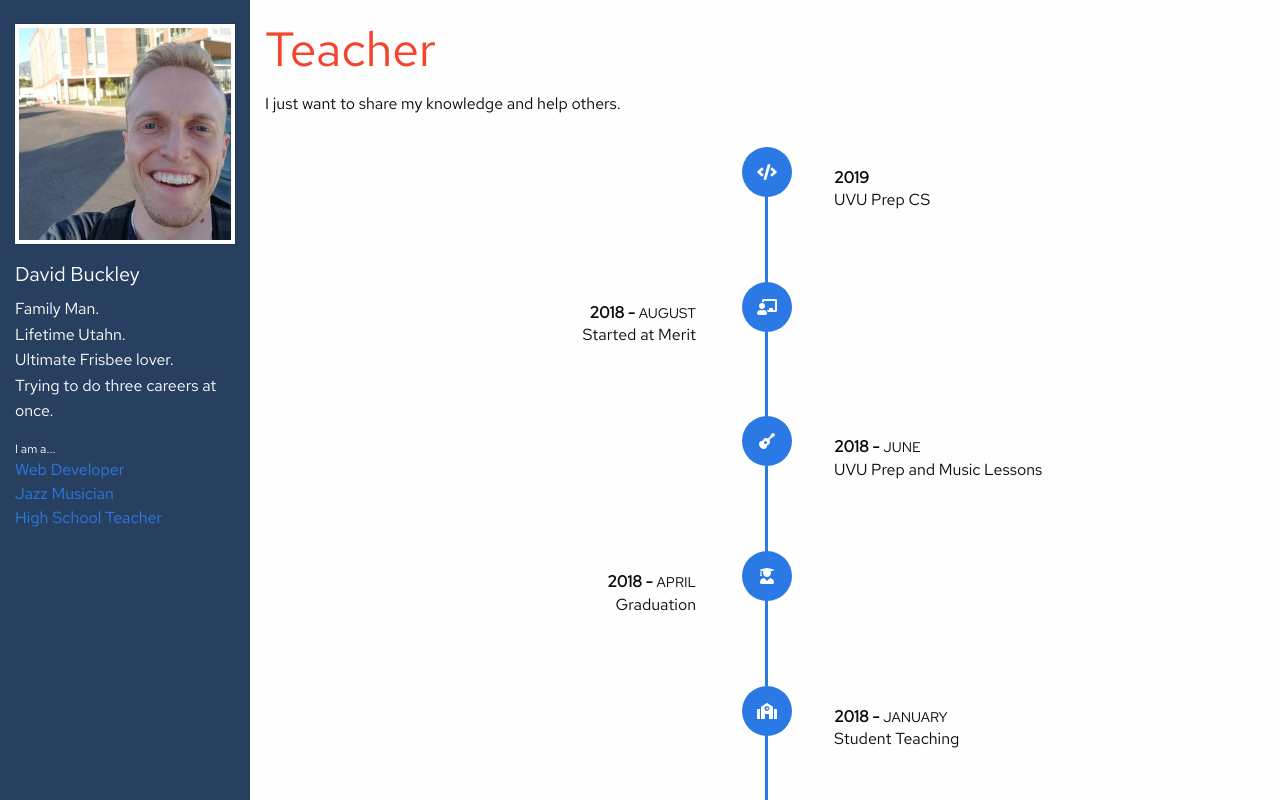
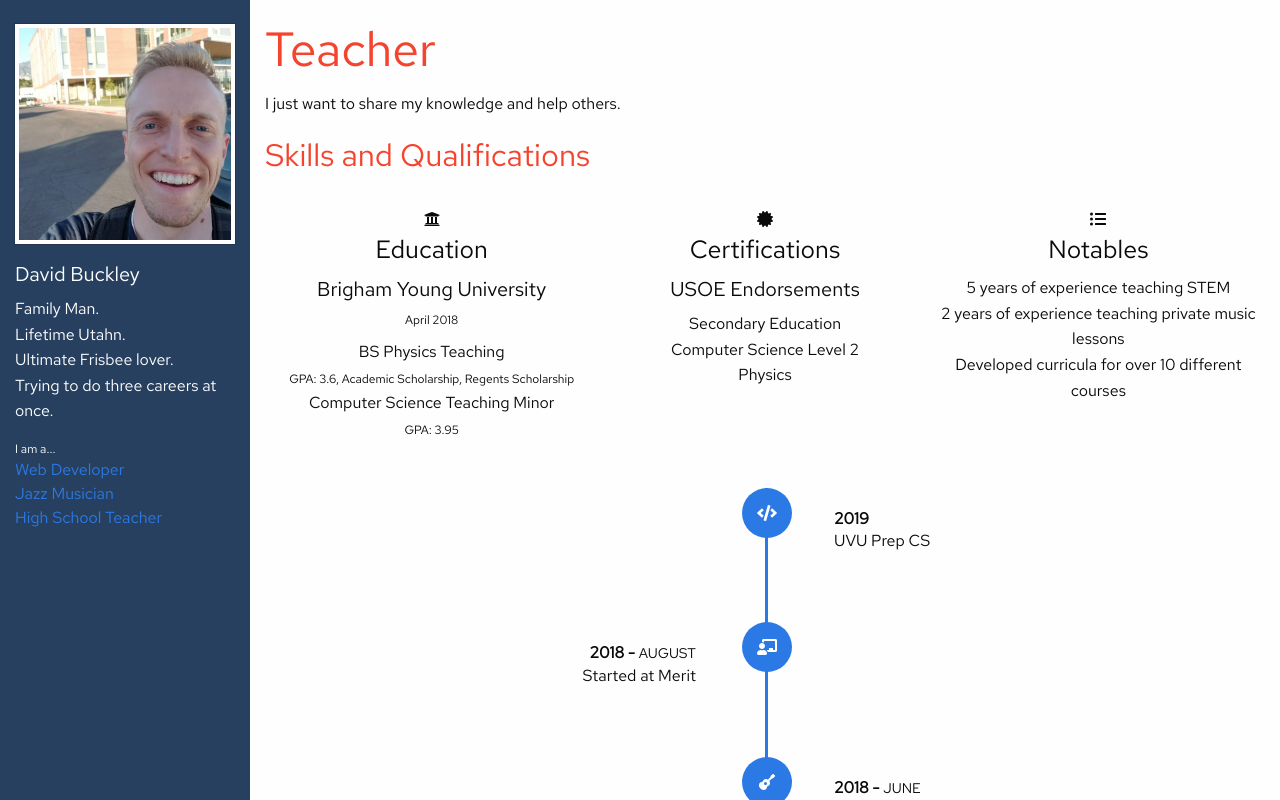
Before and after one commit to buckldav/davidjaybuckley, a React (Create React App) app: page /teacher in a window 1280 px wide. Shown: the top 800 px of the page. Built offline with nearby package versions, Linux system fonts and the light colour scheme.

Commit message:
Teacher skills and quals

```diff
--- a/src/components/Layout.js
+++ b/src/components/Layout.js
@@ -19,7 +19,7 @@
               <h1 className="h5"><a className="white-text" href="/">David Buckley</a></h1>
               <p>Family Man.<br/>Lifetime Utahn.<br/>Ultimate Frisbee lover.<br/>Trying to do three careers at once.</p>
               <nav id="nav-links" className="grid-y">
-                <span className="xs-text">I am a...</span>
+                <span className="text-xs">I am a...</span>
                 <a href="/developer">Web Developer</a>
                 <a href="/musician">Jazz Musician</a>
                 <a href="/teacher">High School Teacher</a>
--- a/src/pages/Teacher.js
+++ b/src/pages/Teacher.js
@@ -1,7 +1,7 @@
 import React from 'react'
 import Contact from '../components/Contact'
 import { FontAwesomeIcon } from '@fortawesome/react-fontawesome'
-import { faCode, faGraduationCap, faGlobeAsia, faBolt, faHandsHelping, faFlask, faUsers, faFire, faSchool, faUserGraduate, faChalkboardTeacher, faGuitar } from '@fortawesome/free-solid-svg-icons'
+import { faCode, faGraduationCap, faGlobeAsia, faBolt, faHandsHelping, faFlask, faUsers, faFire, faSchool, faUserGraduate, faChalkboardTeacher, faGuitar, faUniversity, faCertificate, faListUl } from '@fortawesome/free-solid-svg-icons'
 
 
 const TimelineItem = props => {
@@ -138,6 +138,40 @@
   </div>
 )
 
+const TeacherSkills = () => (
+  <div class="text-center">
+    <h3 class="accent-text text-left margin-bottom-2">Skills and Qualifications</h3>
+    <div class="grid-x grid-x-margin">
+      <div class="small-12 medium-4 columns">
+        <FontAwesomeIcon icon={faUniversity} />
+        <h4 class="marketing-site-three-up-title">Education</h4>
+        <p className="h5">Brigham Young University<br/><span className="text-xs">April 2018</span></p>
+        <p className="margin-vertical-0">BS Physics Teaching<br/><span className="text-xs">GPA: 3.6, Academic Scholarship, Regents Scholarship</span></p>
+        <p>Computer Science Teaching Minor<br/><span className="text-xs">GPA: 3.95</span></p>
+      </div>
+      <div class="small-12 medium-4 columns">
+        <FontAwesomeIcon icon={faCertificate} />
+        <h4 class="marketing-site-three-up-title">Certifications</h4>
+        <p className="h5">USOE Endorsements</p>
+        <ul className="list-style-none">
+          <li>Secondary Education</li>
+          <li>Computer Science Level 2</li>
+          <li>Physics</li>
+        </ul>
+      </div>
+      <div class="small-12 medium-4 columns">
+        <FontAwesomeIcon icon={faListUl} />
+        <h4 class="marketing-site-three-up-title">Notables</h4>
+        <ul className="list-style-none">
+          <li>5 years of experience teaching STEM</li>
+          <li>2 years of experience teaching private music lessons</li>
+          <li>Developed curricula for over 10 different courses</li>
+        </ul>
+      </div>
+    </div>
+  </div>
+)
+
 const Teacher = () => (
   <main role="main" id="teacher">
     <section className="grid-container margin-top-1">
@@ -151,6 +185,9 @@
       </div>
     </section>
     <section className="grid-container margin-vertical-1">
+      <TeacherSkills />
+    </section>
+    <section className="grid-container margin-vertical-1">
       <TeacherTimeline />
     </section>
     <hr/>
--- a/src/scss/App.scss
+++ b/src/scss/App.scss
@@ -90,8 +90,14 @@
   color: $white !important;
 }
 
-.xs-text {
+.text-xs {
   font-size: 12px !important;
+}
+
+.list-style-none {
+  list-style-type: none;
+  padding: 0;
+  margin: 0;
 }
 
 .margin-horizontal-auto {
@@ -191,6 +197,7 @@
 }
 
 // Teacher
+// Timeline
 $timeline-color: get-color(primary);
 $timeline-transition: all 0.25s ease-in;
 $timeline-item-card-bg: $white;
@@ -208,7 +215,6 @@
   }
 }
 
-// Timeline
 .timeline {
   margin: 30px auto;
   padding: 0 10px;
```
Also changed, not shown: src/App.css, 1 other file (tests, documents, lock files or other folders).
